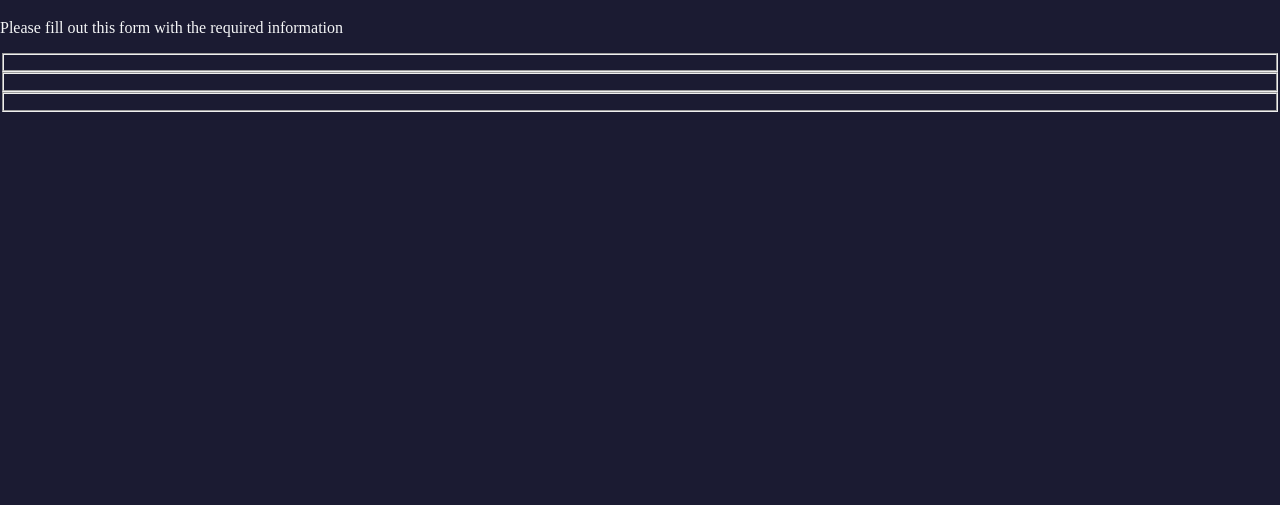
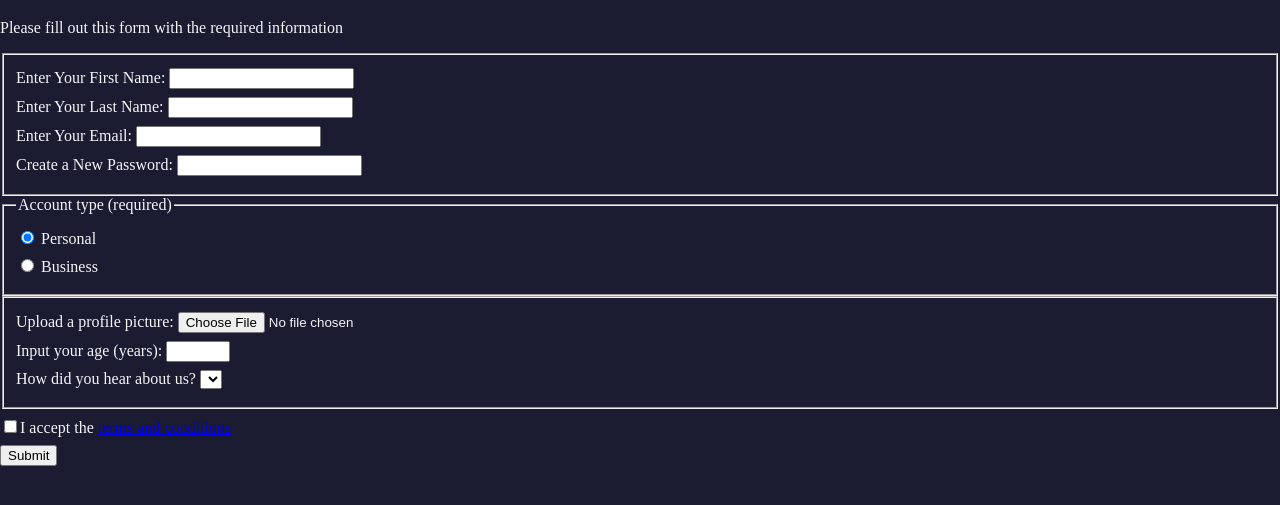
Before and after one commit to Theografiska/registrationForm, a plain HTML site: page index.html in a window 1280 px wide. Shown: the part 61-566 px from the top of the page. Drawn offline with Linux system fonts and the light colour scheme.

Commit message:
Created the basic form outline

```diff
--- a/index.html
+++ b/index.html
@@ -12,11 +12,31 @@
             <p>Please fill out this form with the required information</p>
             <form action="https://register-demo.freecodecamp.org" method="post">
                 <fieldset>
+                    <label for="first-name">Enter Your First Name: <input id="first-name" type="text" required /></label>
+                    <label for="last-name">Enter Your Last Name: <input id="last-name" type="text" required /></label>
+                    <label for="email">Enter Your Email: <input id="email" type="email" required /></label>
+                    <label for="new-password">Create a New Password: <input id="new-password" type="password" required pattern="[a-z0-5]{8,}"/></label> <!-- Password needs to match eight or more lowercase letters or the digits 0 to 5.-->
                 </fieldset>
                 <fieldset>
+                    <legend>Account type (required)</legend>
+                    <label for="personal-account"><input id="personal-account" type="radio" name="account-type" checked /> Personal</label>
+                    <label for="business-account"><input id="business-account" type="radio" name="account-type" /> Business</label>
                 </fieldset>
                 <fieldset>
+                    <label>Upload a profile picture: <input type="file" /></label>
+                    <label>Input your age (years): <input type="number" min="13" max="120"></label>
+                    <label>How did you hear about us?
+                        <select>
+                          <option></option>
+                          <option></option>
+                          <option></option>
+                          <option></option>
+                          <option></option>
+                        </select>
+                      </label>
                 </fieldset>
+                <label for="terms-and-conditions"><input id="terms-and-conditions" type="checkbox" required />I accept the <a href="https://www.freecodecamp.org/news/terms-of-service/">terms and conditions</a></label>
+                <input type="submit" value="Submit" />
             </form>
         </main>
         <footer>
--- a/styles.css
+++ b/styles.css
@@ -5,3 +5,8 @@ body {
     background-color: #1b1b32;
     color: #f5f6f7;
 }
+
+label {
+    display: block;
+    margin: 0.5rem 0;
+}
```
